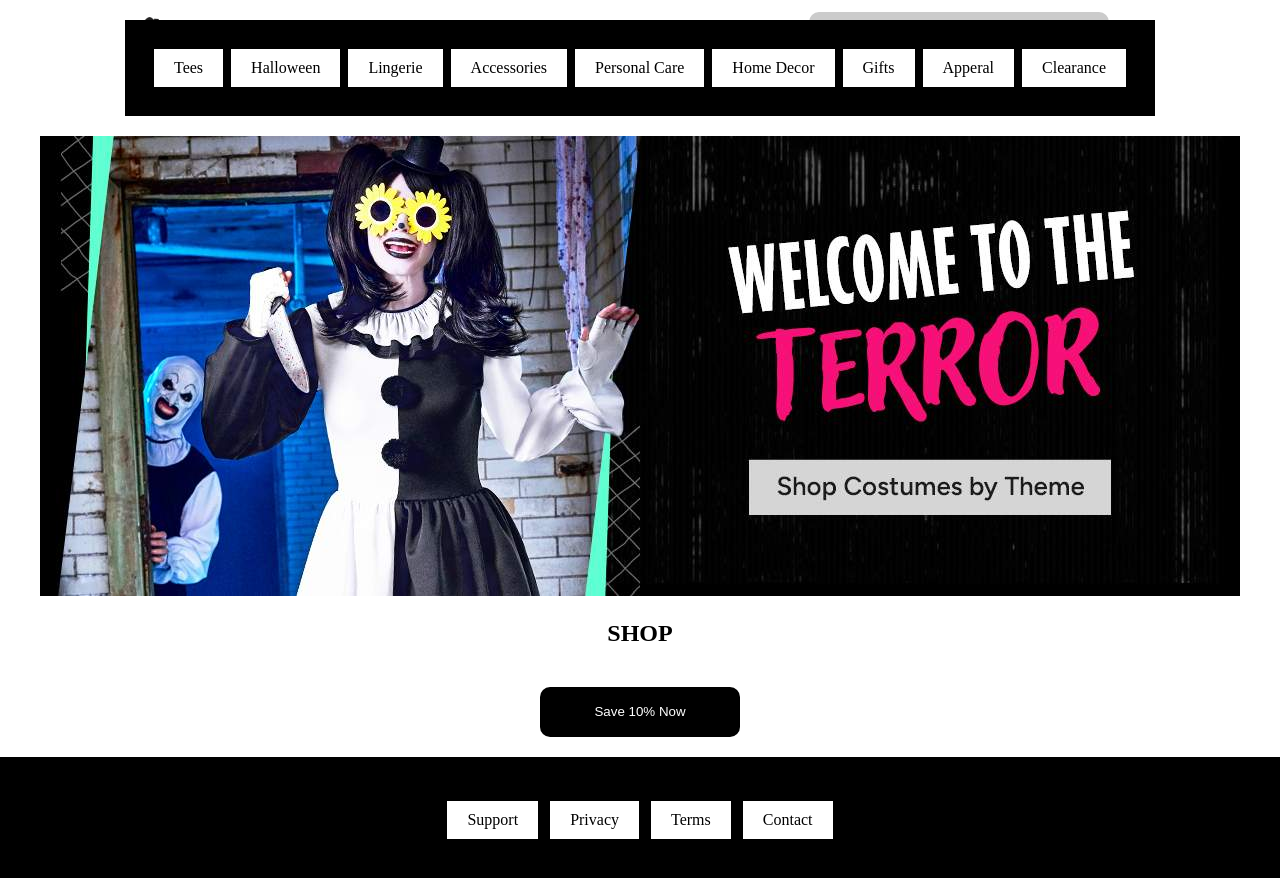
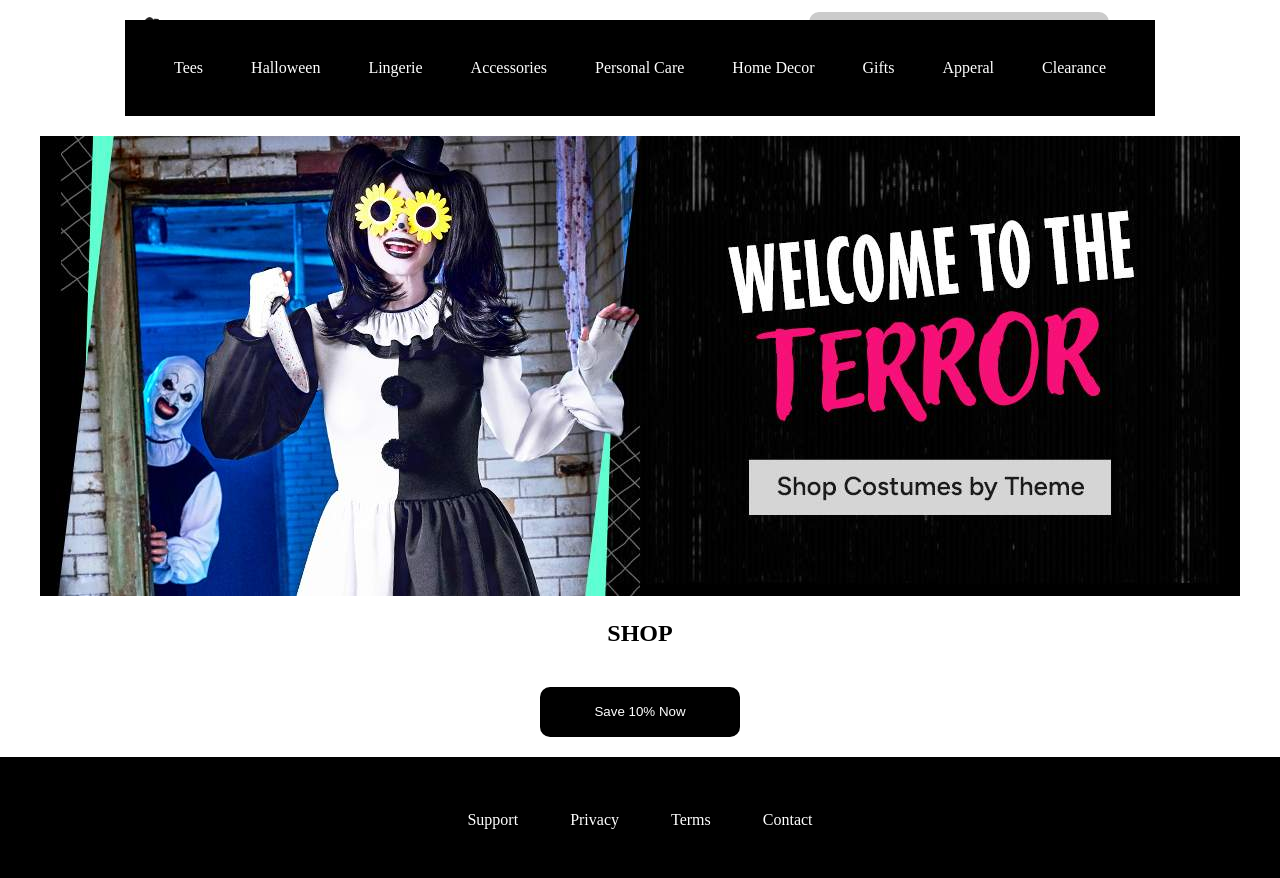
Before and after one commit to BrianaMireles/UX_UI_HW_17, a plain HTML site: page index.html in a window 1280 px wide. Shown: the top 878 px of the page. Drawn offline with Linux system fonts and the light colour scheme.

Commit message:
Update index.css

```diff
--- a/css/index.css
+++ b/css/index.css
@@ -48,6 +48,7 @@ nav {
     margin: 0;
     padding: -2%;
     position: relative;
+    border-width: 100%;
 
 
 
@@ -63,7 +64,7 @@ nav ul {
 nav li {
     padding: 100%;
     display: inline-block;
-    color: rgb(0, 0, 0);
+    color: rgb(255, 255, 255);
     text-align: center;
 }
 
@@ -92,20 +93,22 @@ li.inline-block {
     border: 2px solid #000;
     margin: 2px;
     border-radius: 2px;
-    background-color: #ffffff;
+    background-color: #000000;
     cursor: pointer;
     transition: background-color 0.3s, transform 0.3s;
 }
 
 li.inline-block:hover {
-    background-color: #ffffff;
+    background-color: #000000;
     transform: scale(1.05);
+    color: #dcd6d6;
 }
 
 .heroImg {
     padding: 5px;
     text-align: center;
     width: 100%;
+
 }
 
 .hero-image {
@@ -113,6 +116,7 @@ li.inline-block:hover {
     height: auto;
     margin: 0;
     width: 100%;
+    position: absolute;
 }
 
 .Shop {
@@ -163,5 +167,5 @@ footer ul {
 footer li {
     padding: 10px;
     display: inline-block;
-    color: rgb(0, 0, 0);
+    color: rgb(255, 255, 255);
 }
```
